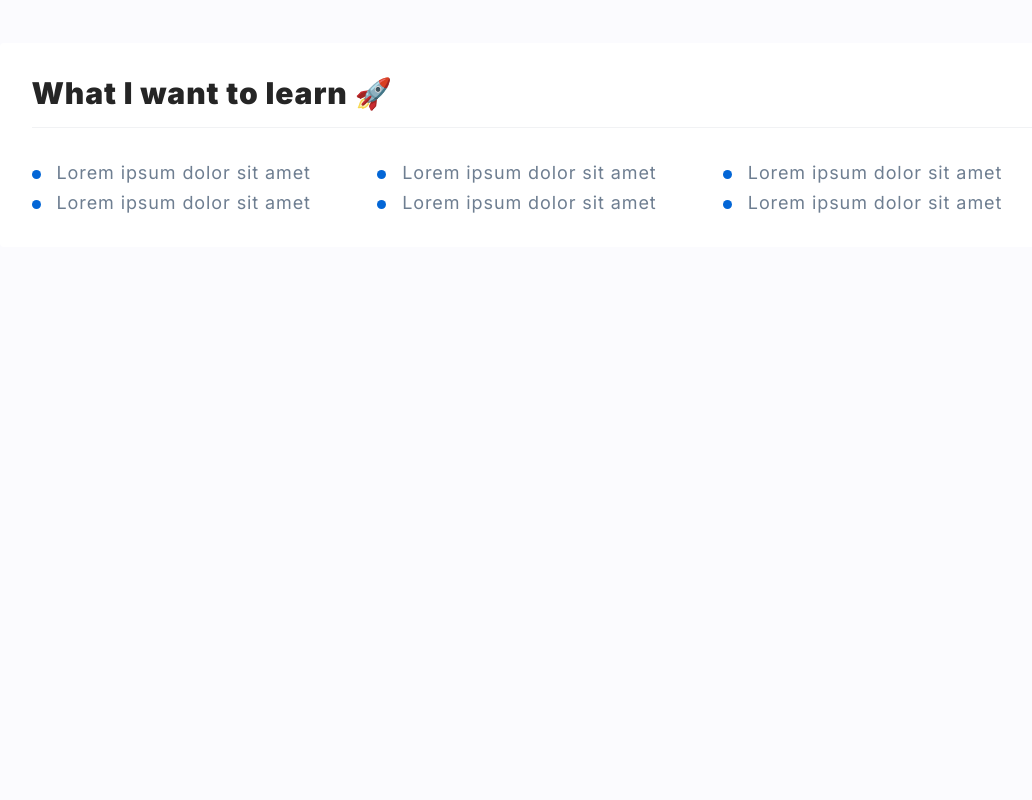
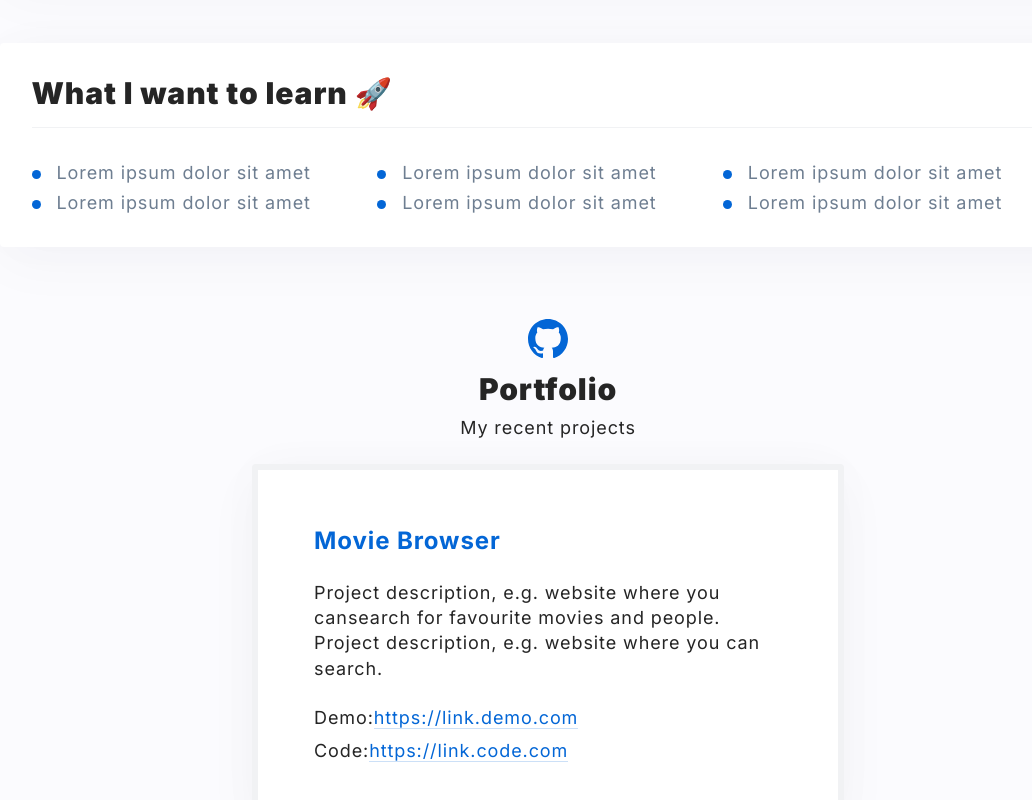
Before and after one commit to alajurczak/personal-homepage-react, a React (Create React App) app: page / in a window 1280 px wide. Shown: the part 700-1500 px from the top of the page, without its empty margins (92-1124 px from the left). Before the commit the page ends 999 px from the top, so only its background shows below. Built offline with nearby package versions, Linux system fonts and the light colour scheme.

Commit message:
Portfolio Section added

```diff
--- a/src/App.js
+++ b/src/App.js
@@ -1,6 +1,7 @@
 import { PersonalInfo } from "./features/PersonalInfo";
 import { Skills } from "./features/Skills";
 import { ToLearn } from "./features/ToLearn";
+import { Portfolio } from "./features/Portfolio";
 
 function App() {
   return (
@@ -8,6 +9,7 @@ function App() {
       <PersonalInfo />
       <Skills />
       <ToLearn />
+      <Portfolio />
     </>
   );
 }
--- a/src/common/ListSection/styled.js
+++ b/src/common/ListSection/styled.js
@@ -6,7 +6,7 @@ export const Wrapper = styled.div`
     margin-top: 63px;
     margin-bottom: 36px;
     background-color: ${({ theme }) => theme.colors.white};
-    box-shadow: 0px -2px 50px rgba(9, 10, 51, 0.02), 0px 16px 58px rgba (9, 10, 51, 0.03);
+    box-shadow: 0px -2px 50px rgba(9, 10, 51, 0.02), 0px 16px 58px rgba(9, 10, 51, 0.03);
     border-radius: 4px;
 `;
 
--- /dev/null
+++ b/src/features/Portfolio/Tiles/index.js
@@ -0,0 +1,27 @@
+import { Wrapper, Tile, Title, Descripion, LinkWrapper, Link } from "./styled";
+
+export const Tiles = () => (
+    <Wrapper>
+        <Tile>
+            <Title>Movie Browser</Title>
+            <Descripion>
+                Project description, e.g. website where you cansearch for favourite movies and people. Project
+                description, e.g. website where you can search.
+            </Descripion>
+            <div>
+                <LinkWrapper>
+                    Demo:
+                    <Link href="https://link.demo.com" target="_blank" rel="noreferrer noopener">
+                    https://link.demo.com
+                    </Link>
+                </LinkWrapper>
+                <LinkWrapper>
+                    Code:
+                    <Link href="https://link.demo.com" target="_blank" rel="noreferrer noopener">
+                    https://link.code.com
+                    </Link>
+                </LinkWrapper>
+            </div>
+        </Tile>
+    </Wrapper>
+);
--- /dev/null
+++ b/src/features/Portfolio/Tiles/styled.js
@@ -0,0 +1,41 @@
+import styled from "styled-components";
+
+export const Wrapper = styled.div`
+    max-width: 1216px;
+`;
+
+export const Tile = styled.div`
+    max-width: 592px;
+    background-color: ${({ theme }) => theme.colors.white};
+    padding: 56px;
+    padding-bottom: 48px;
+    border: 6px solid rgba(209, 213, 218, 0.3);
+    border-radius: 4px;
+    box-shadow: 0px -2px 50px rgba(9, 10, 51, 0.02), 0px 16px 58px rgba(9, 10, 51, 0.03);
+`;
+
+export const Title = styled.h3`
+    margin: 0;
+    font-weight: 700px;
+    font-size: 24px;
+    line-height: 30px;
+    color: ${({ theme }) => theme.colors.scienceBlue};
+`;
+
+export const Descripion = styled.p`
+    margin: 24px 0px;
+    line-height: 140%;
+`;
+export const LinkWrapper = styled.p`
+    margin: 0;
+    line-height: 140%;
+    margin-bottom: 8px;
+`;
+export const Link = styled.a`
+    text-decoration: none;
+    color: ${({theme}) => theme.colors.scienceBlue};
+    border-bottom: 1px solid rgb(3, 102, 214, 0.2);
+    &:hover {
+        border-bottom: 1px solid rgb(3, 102, 214, 0.8);
+    }
+`;
--- /dev/null
+++ b/src/features/Portfolio/index.js
@@ -0,0 +1,12 @@
+import { Wrapper, Title, Description } from "./styled";
+import { ReactComponent as Logo } from "./Logo.svg";
+import { Tiles } from "./Tiles";
+
+export const Portfolio = () => (
+    <Wrapper>
+        <Logo />
+        <Title>Portfolio</Title>
+        <Description>My recent projects</Description>
+        <Tiles />
+    </Wrapper>
+);
--- /dev/null
+++ b/src/features/Portfolio/styled.js
@@ -0,0 +1,26 @@
+import styled from "styled-components";
+
+export const Wrapper = styled.div`
+    margin-top: 72px;
+    margin-bottom: 24px;
+    display: flex;
+    flex-direction: column;
+    align-items: center;
+    color: ${({theme}) => theme.colors.mineShaft};
+`;
+
+export const Title = styled.h2`
+    font-weight: 900;
+    font-size: 30px;
+    line-height: 36px;
+    margin-top: 12px;
+    margin-bottom: 8px;
+`;
+
+export const Description = styled.p`
+    font-weight: 400;
+    font-size: 32spx;
+    line-height: 140%;
+    margin: 0;
+    margin-bottom: 24px;
+`;
```
Also changed, not shown: src/features/Portfolio/Logo.svg (added).
